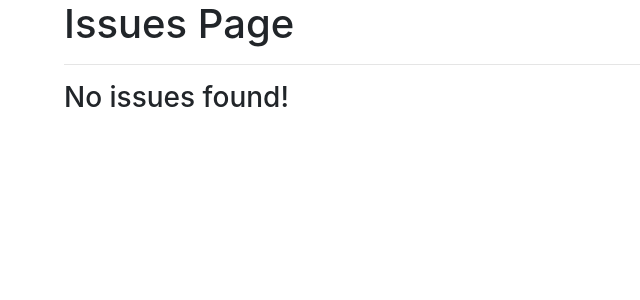
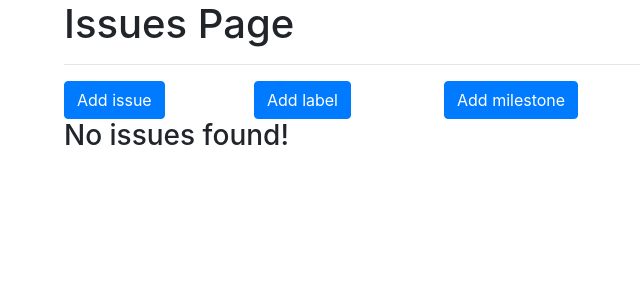
Before and after one commit to AndjelaCickovic/UKS, a Django app: page /issues/ in a window 1280 px wide. Shown: the part 56-356 px from the top of the page, without its empty margins (21-661 px from the left). Run offline with Django 3.2, Linux system fonts and the light colour scheme; data that the repository does not hold is empty; some libraries are stand-ins or nearby versions.

Commit message:
Create operation for label

```diff
--- a/uks_project/issues_app/urls.py
+++ b/uks_project/issues_app/urls.py
@@ -2,5 +2,6 @@ from django.conf.urls import url
 from issues_app import views
 
 urlpatterns = [
+    url(r'^add-label', views.add_label, name='add_label'),
     url(r'^$', views.main, name='main')
 ]
--- a/uks_project/issues_app/views.py
+++ b/uks_project/issues_app/views.py
@@ -1,7 +1,8 @@
 from django.shortcuts import render
 from django.http import HttpResponse
-from issues_app.models import Issue
+from issues_app.models import Issue, Label
 from issues_app.serializers import IssueSerializer
+from issues_app.forms import LabelForm
 import sys
 import io
 
@@ -11,3 +12,21 @@ def main(request):
     serializer = IssueSerializer(issues, many=True)
     dictionary = {'issues': serializer.data}
     return render(request, 'issues_app/main.html', context=dictionary)
+
+def add_label(request):
+    issues = Issue.objects.all()
+    serializer = IssueSerializer(issues, many=True)
+    form = LabelForm()
+
+    if request.method =='POST' :
+        form = LabelForm(request.POST)
+
+        if form.is_valid():
+            label = Label()
+            label.name = form.cleaned_data['name']
+            label.description = form.cleaned_data['description']
+            label.colour = form.cleaned_data['colour']
+            label.save()
+
+    dictionary = {'issues': serializer.data, 'form': form}
+    return render(request, 'issues_app/label.html', context=dictionary)
--- a/uks_project/templates/issues_app/main.html
+++ b/uks_project/templates/issues_app/main.html
@@ -3,6 +3,19 @@
 {% block body_block %}
     <h1>Issues Page</h1>
     <hr>
+    <div class="row">
+        <div class="col-md-2">
+            <a class="btn btn-primary" href="/issues/add-issue" role="button">Add issue</a>
+        </div>
+        <div class="col-md-2">
+            <a class="btn btn-primary" href="/issues/add-label" role="button">Add label</a>
+        </div>
+        <div class="col-md-2">
+            <a class="btn btn-primary" href="/issues/add-milestone" role="button">Add milestone</a>
+        </div>
+    </div>
+    <div class="row">
+        <div class="col-md-7">
             {% if issues %}
             <table>
                 <tr>
@@ -25,4 +38,10 @@
             {% else %}
             <h3>No issues found!</h3>
             {% endif %}
+        </div>
+        <div class="col-md-5">
+            {% block add_block %}
             {% endblock %}
+        </div>
+    </div>
+{% endblock %}
```
Also changed, not shown: uks_project/issues_app/forms.py (added, +7 -0 lines), uks_project/templates/issues_app/label.html (added, +20 -0 lines). Lines whose indentation alone changed are shown as unchanged.
